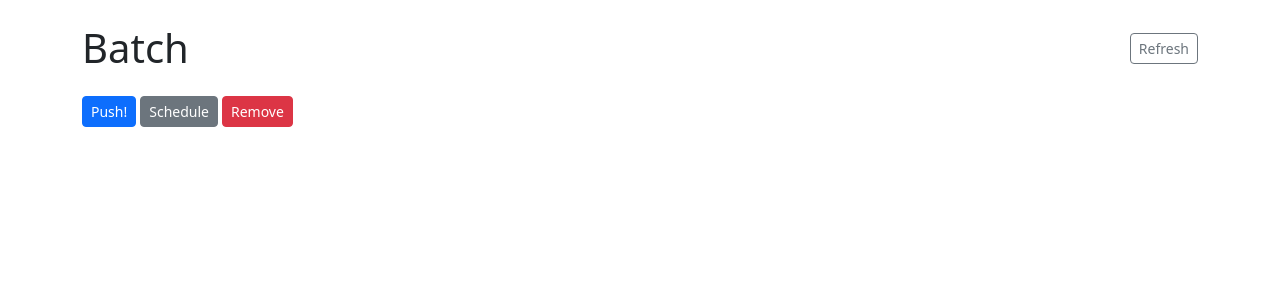
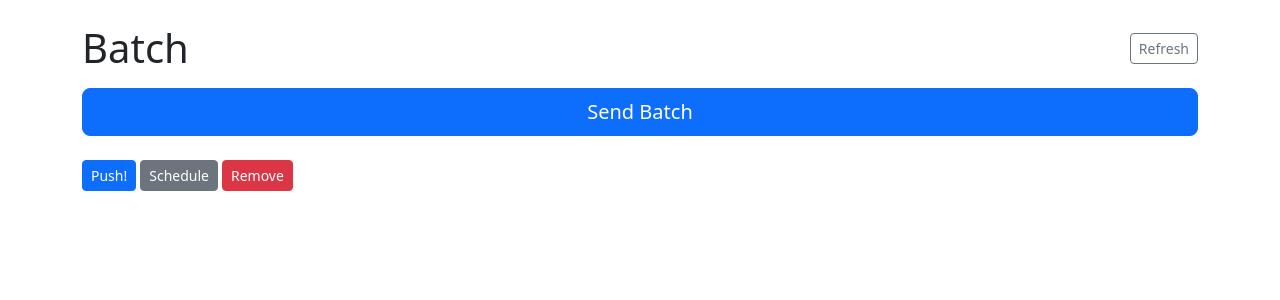
Before and after one commit to ooodnakov/telegram_meme_autoposter, a FastAPI app: template telegram_auto_poster/web/templates/batch.html in a window 1280 px wide. Shown: the part 56-356 px from the top of the page. Run offline with FastAPI, Linux system fonts and the light colour scheme; the template is opened without the code that fills it: most values are stand-ins (such as "Sample title", 1, 10 or a date in 2020); parts of the project's set-up code (start-up, migrations or seed data) failed here and were passed over.

Commit message:
feat(web): add send batch button

```diff
--- a/telegram_auto_poster/web/app.py
+++ b/telegram_auto_poster/web/app.py
@@ -12,6 +12,7 @@ from fastapi.concurrency import run_in_threadpool
 from fastapi.responses import HTMLResponse, JSONResponse, RedirectResponse
 from fastapi.staticfiles import StaticFiles
 from fastapi.templating import Jinja2Templates
+from loguru import logger
 from miniopy_async.commonconfig import CopySource
 from telegram import Bot
 
@@ -163,6 +164,23 @@ async def batch_view(request: Request) -> HTMLResponse:
     return templates.TemplateResponse(
         "batch.html", {"request": request, "posts": posts}
     )
+
+
+@app.post("/batch/send", dependencies=[Depends(require_access_key)])
+async def send_batch(request: Request, key: str | None = Form(None)) -> Response:
+    posts = await _gather_batch()
+    sent = 0
+    for p in posts:
+        try:
+            await _push_post(p["path"])
+            sent += 1
+        except Exception as e:  # pragma: no cover - logging only
+            logger.error(f"Failed to send batch item {p['path']}: {e}")
+    if sent:
+        await decrement_batch_count(sent)
+        await stats.record_batch_sent(1)
+    suffix = f"?key={key}" if key else ""
+    return RedirectResponse(url=f"/batch{suffix}", status_code=303)
 
 
 @app.post("/action")
--- a/telegram_auto_poster/web/templates/batch.html
+++ b/telegram_auto_poster/web/templates/batch.html
@@ -1,11 +1,23 @@
 {% extends "base.html" %}
 {% block content %}
+{% set key = request.query_params.get('key') %}
+{% set key_query = '?key=' ~ key if key else '' %}
 <div class="d-flex justify-content-between align-items-center mb-3">
     <h1 class="m-0">Batch</h1>
-    {% set key = request.query_params.get('key') %}
-    {% set key_query = '?key=' ~ key if key else '' %}
     <a class="btn btn-sm btn-outline-secondary" href="/batch{{ key_query }}">Refresh</a>
 </div>
+{% if posts %}
+<form
+    method="post"
+    action="/batch/send{{ key_query }}"
+    onsubmit="return confirm('Send whole batch?');"
+>
+    <input type="hidden" name="key" value="{{ key }}" />
+    <button class="btn btn-primary btn-lg w-100 mb-3" type="submit">
+        Send Batch
+    </button>
+</form>
+{% endif %}
 {% set origin = "batch" %}
 {% set alt_text = "batch item" %}
 {% set empty_message = "Batch is empty." %}
```
